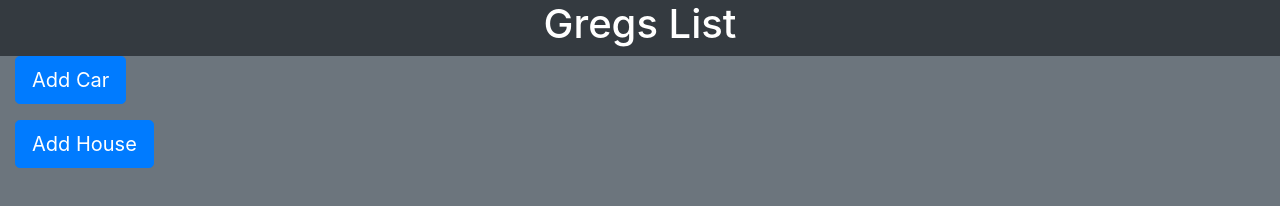
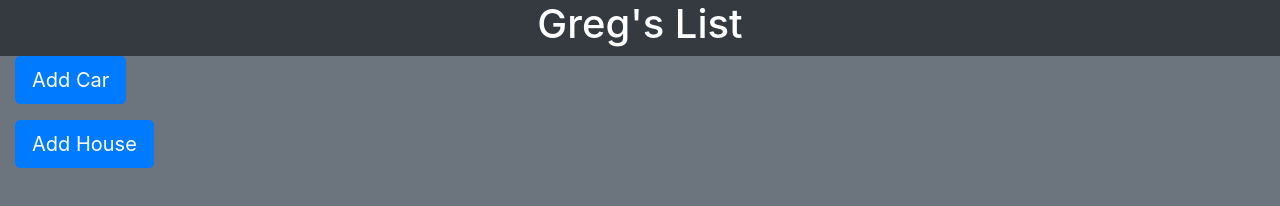
Before and after one commit to BrandonReninger/GregsList, a plain HTML site: page latespring2020-gregslist-mvc-master/index.html in a window 1280 px wide. Drawn offline with nearby package versions, Linux system fonts and the light colour scheme.

Commit message:
HouseController

```diff
--- a/latespring2020-gregslist-mvc-master/index.html
+++ b/latespring2020-gregslist-mvc-master/index.html
@@ -2,7 +2,7 @@
 <html lang="en">
 
 <head>
-    <title>Gregs List</title>
+    <title>Greg's List</title>
     <!-- Required meta tags -->
     <meta charset="utf-8">
     <meta name="viewport" content="width=device-width, initial-scale=1, shrink-to-fit=no">
@@ -16,7 +16,7 @@
 <body class="bg-secondary">
     <header class="container-fluid bg-dark text-white text-center">
         <div class="row">
-            <h1 class="col-12">Gregs List</h1>
+            <h1 class="col-12">Greg's List</h1>
         </div>
     </header>
     <main class="container-fluid bg-secondary">
```
Also changed, not shown: latespring2020-gregslist-mvc-master/app/Controllers/HouseController.js (added, +11 -0 lines).
